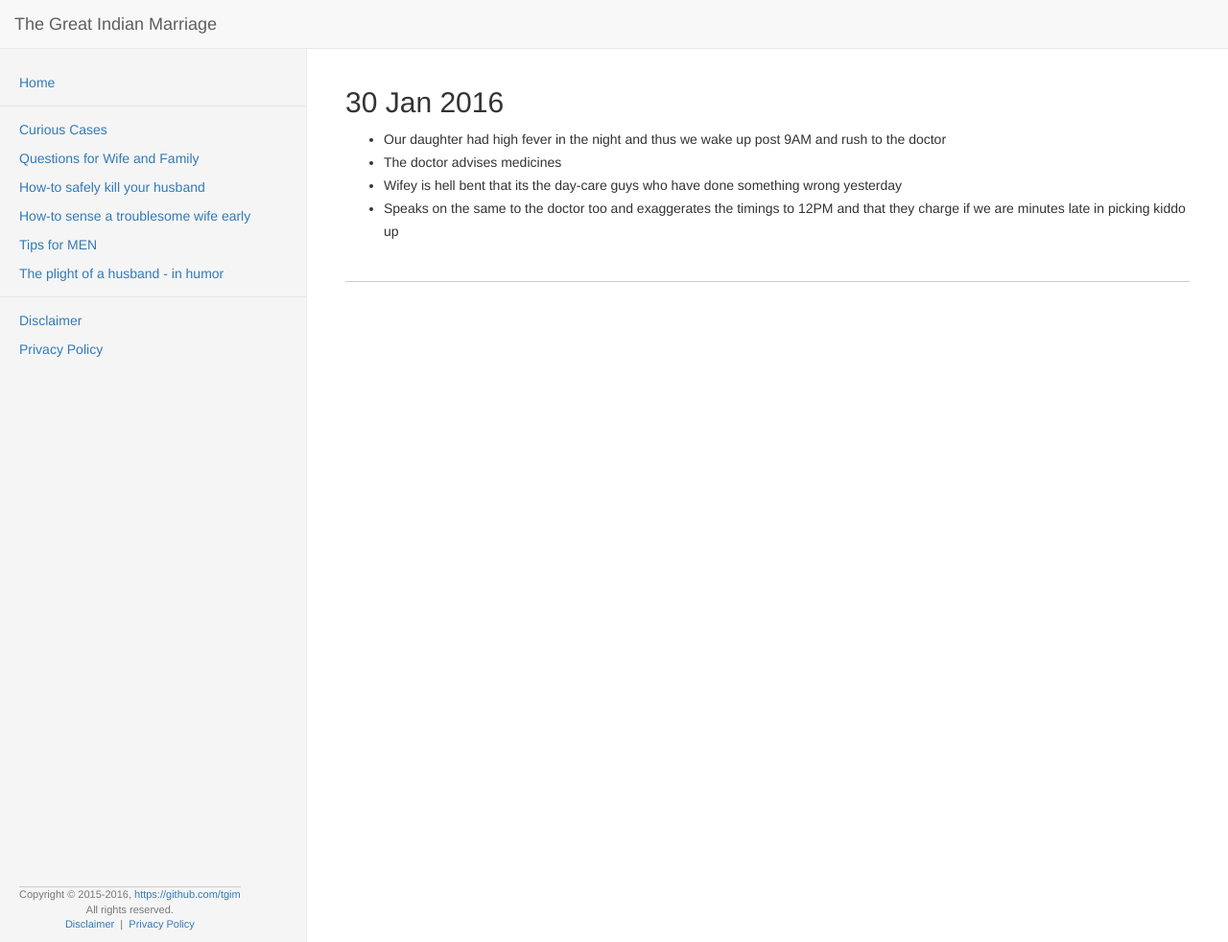
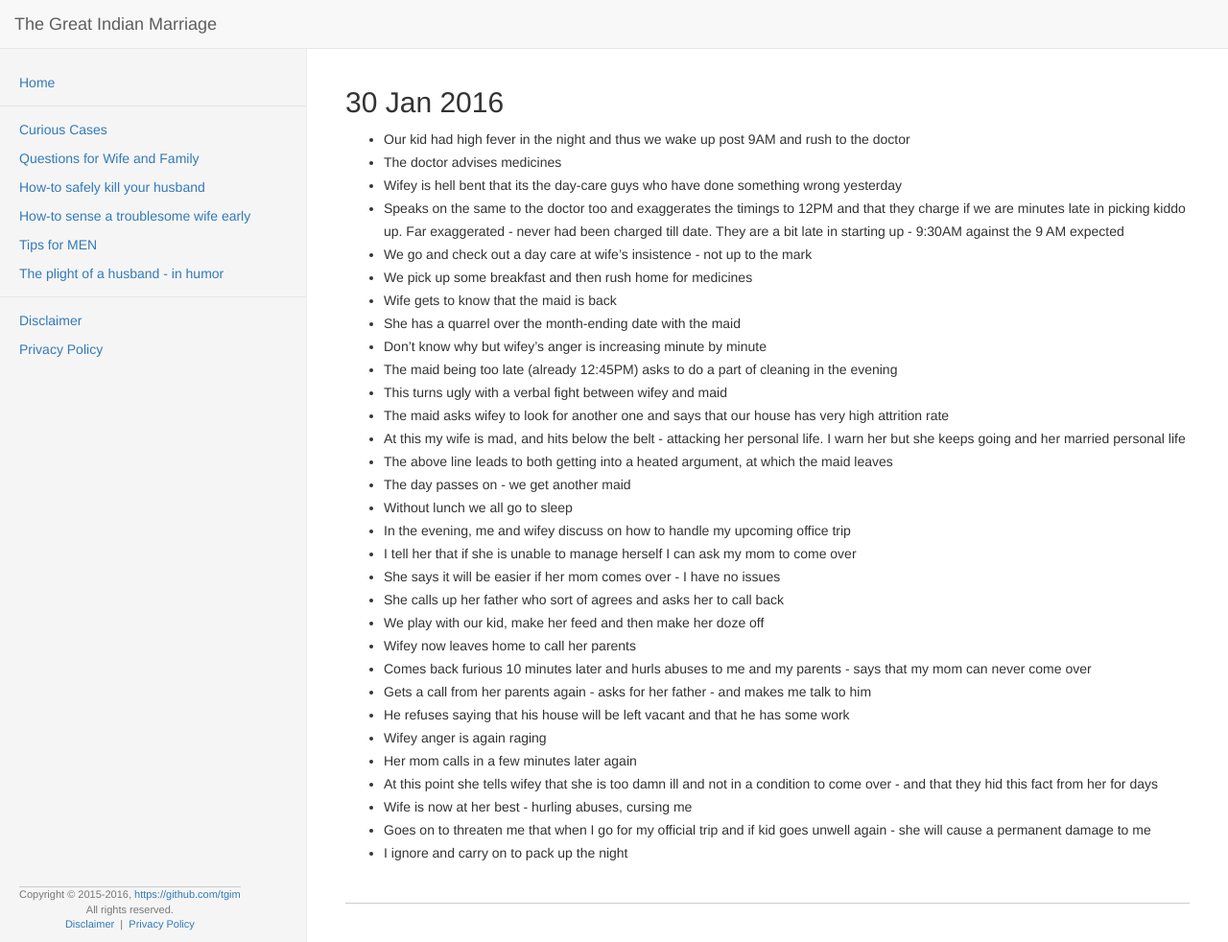
Before and after one commit to tgim/tgim.github.io, a Jekyll site: the page built from day/2016/01/30.md, in a window 1280 px wide and 982 px high. Shown: the whole window at 96% size. Built offline with Jekyll 4.4.1, drawn with Linux system fonts in a browser that asks for light colours; nearby versions of some CDN libraries.

Commit message:
Update 30.md

```diff
--- a/day/2016/01/30.md
+++ b/day/2016/01/30.md
@@ -3,7 +3,34 @@ title: 30 Jan 2016
 layout: default
 ---
 
-- Our daughter had high fever in the night and thus we wake up post 9AM and rush to the doctor
+- Our kid had high fever in the night and thus we wake up post 9AM and rush to the doctor
 - The doctor advises medicines
 - Wifey is hell bent that its the day-care guys who have done something wrong yesterday
-- Speaks on the same to the doctor too and exaggerates the timings to 12PM and that they charge if we are minutes late in picking kiddo up
+- Speaks on the same to the doctor too and exaggerates the timings to 12PM and that they charge if we are minutes late in picking kiddo up. Far exaggerated - never had been charged till date. They are a bit late in starting up - 9:30AM against the 9 AM expected
+- We go and check out a day care at wife's insistence - not up to the mark
+- We pick up some breakfast and then rush home for medicines
+- Wife gets to know that the maid is back
+- She has a quarrel over the month-ending date with the maid
+- Don't know why but wifey's anger is increasing minute by minute
+- The maid being too late (already 12:45PM) asks to do a part of cleaning in the evening
+- This turns ugly with a verbal fight between wifey and maid
+- The maid asks wifey to look for another one and says that our house has very high attrition rate
+- At this my wife is mad, and hits below the belt - attacking her personal life. I warn her but she keeps going and her married personal life
+- The above line leads to both getting into a heated argument, at which the maid leaves
+- The day passes on - we get another maid
+- Without lunch we all go to sleep
+- In the evening, me and wifey discuss on how to handle my upcoming office trip
+- I tell her that if she is unable to manage herself I can ask my mom to come over
+- She says it will be easier if her mom comes over - I have no issues
+- She calls up her father who sort of agrees and asks her to call back
+- We play with our kid, make her feed and then make her doze off
+- Wifey now leaves home to call her parents
+- Comes back furious 10 minutes later and hurls abuses to me and my parents - says that my mom can never come over
+- Gets a call from her parents again - asks for her father - and makes me talk to him
+- He refuses saying that his house will be left vacant and that he has some work
+- Wifey anger is again raging
+- Her mom calls in a few minutes later again
+- At this point she tells wifey that she is too damn ill and not in a condition to come over - and that they hid this fact from her for days
+- Wife is now at her best - hurling abuses, cursing me
+- Goes on to threaten me that when I go for my official trip and if kid goes unwell again - she will cause a permanent damage to me
+- I ignore and carry on to pack up the night
```
